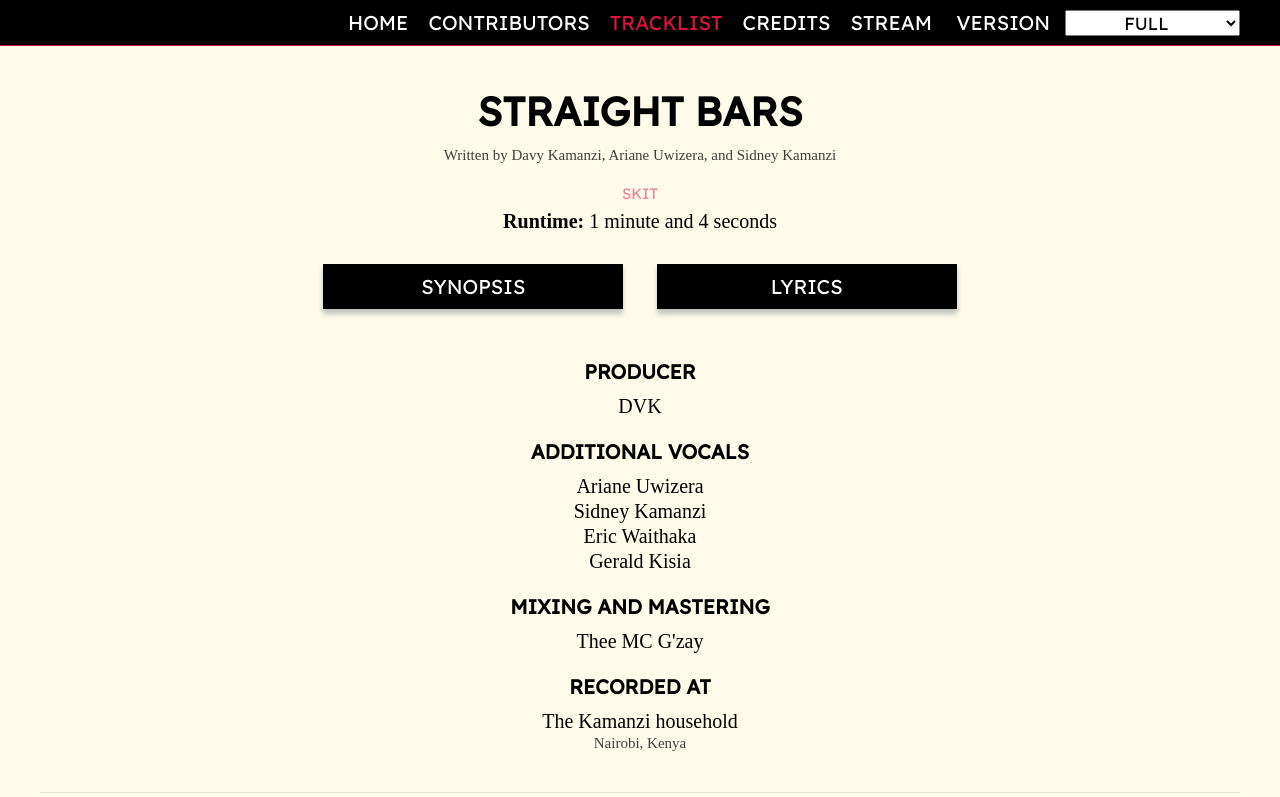
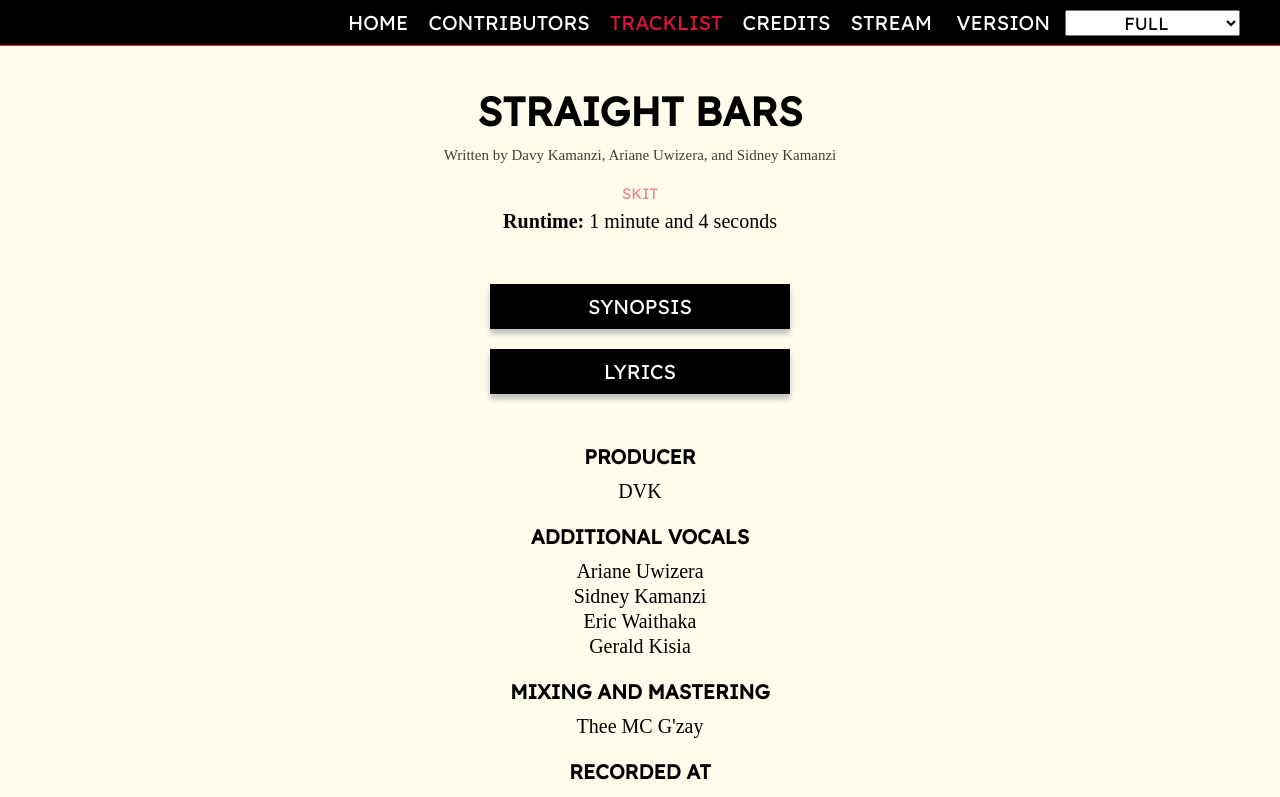
Before and after one commit to DavyK17/man-of-substance, a React (Create React App) app: page /tracks/1/credits in a window 1280 px wide. Shown: the top 797 px of the page. Built offline with nearby package versions, Linux system fonts and the light colour scheme; a web font is replaced by a local one.

Commit message:
Adding styling for buttons

```diff
--- a/src/assets/style/pages/_contributors.scss
+++ b/src/assets/style/pages/_contributors.scss
@@ -12,6 +12,25 @@
     margin: auto auto 2rem auto;
 }
 
+.link-buttons {
+    display: flex;
+    margin-top: 2rem;
+    flex-direction: column;
+    align-items: center;
+    button {
+        font-size: 1rem;
+        width: 300px;
+        @extend %link-buttons;
+        &:hover,
+        &:focus {
+            @extend %link-buttons-hover;
+        }
+        &:active {
+            color: $red;
+        }
+    }
+}
+
 @media only screen and (min-width: 1200px) {
     .contributors-lead {
         width: 1000px;
```
